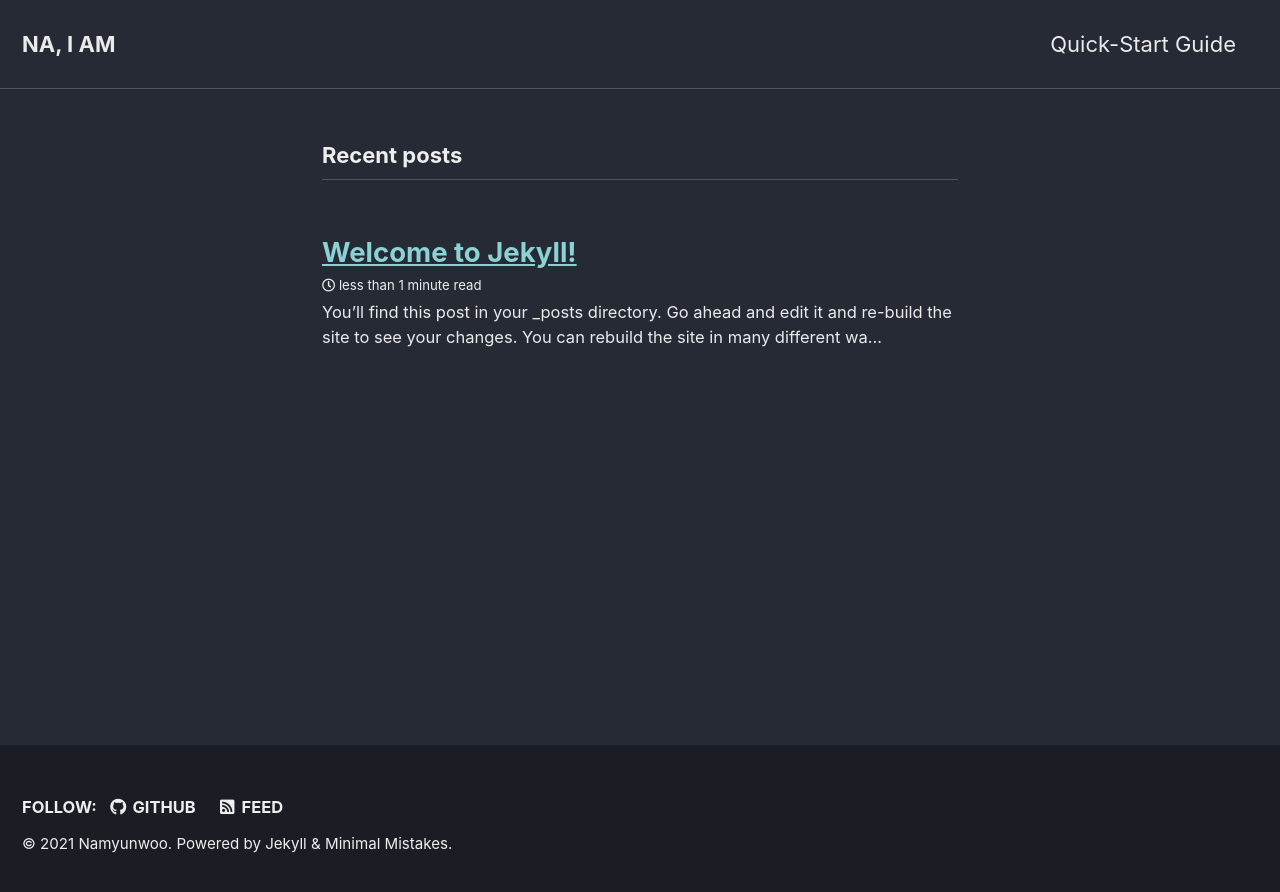
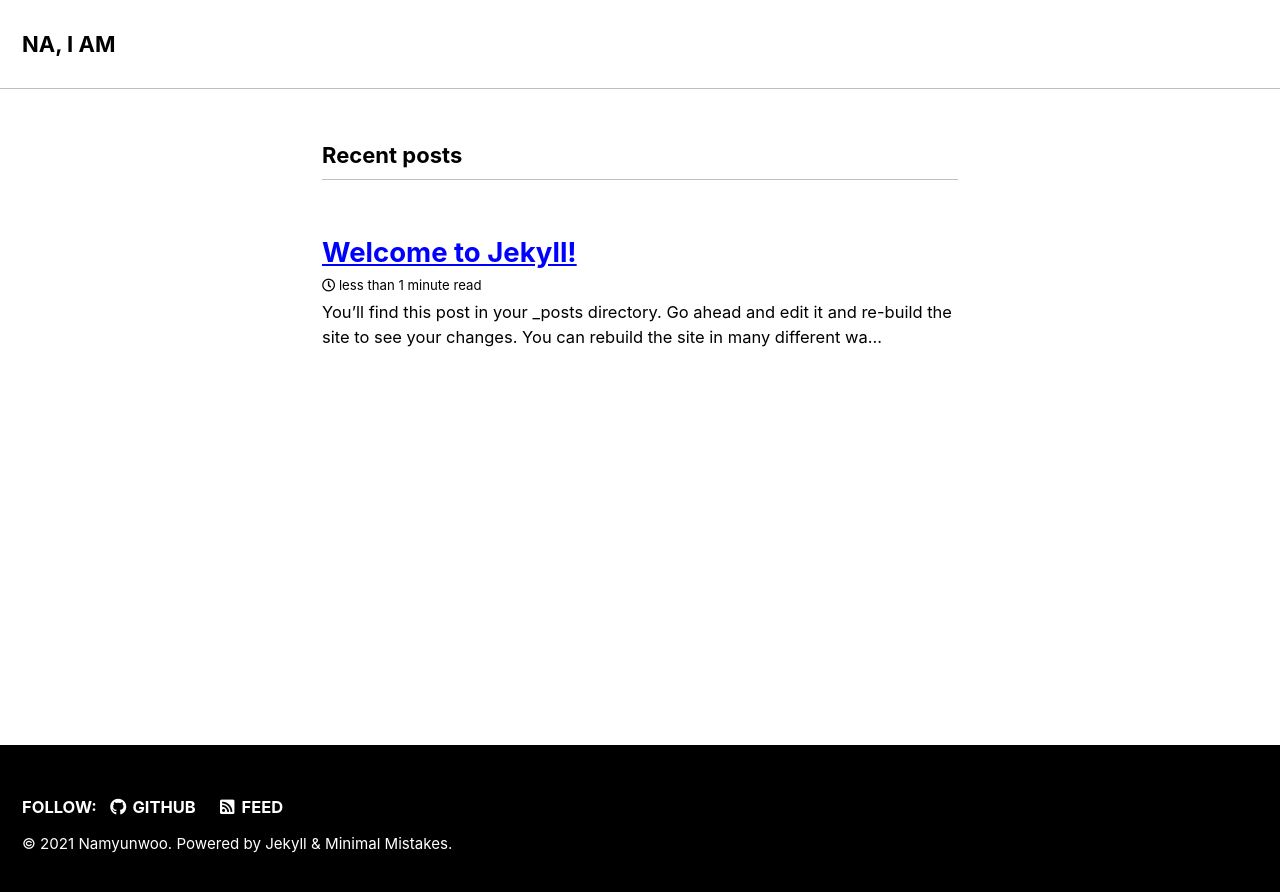
Before and after one commit to NAMYUNWOO/NAMYUNWOO.github.io, a Jekyll site: the page built from index.markdown, in a window 1280 px wide. Shown: the top 892 px of the page. Built offline with Jekyll 4.4.1, drawn with Linux system fonts in a browser that asks for light colours; cached includes are drawn as plain includes; the list of posts is cut into pages by our own code.

Commit message:
intro me

```diff
--- a/_config.yml
+++ b/_config.yml
@@ -12,7 +12,7 @@
 
 # theme                  : "minimal-mistakes-jekyll"
 remote_theme           : "namyunwoo/minimal-mistakes"
-minimal_mistakes_skin    : "dark" # "air", "aqua", "contrast", "dark", "dirt", "neon", "mint", "plum", "sunrise"
+minimal_mistakes_skin    : "contrast" # "air", "aqua", "contrast", "dark", "dirt", "neon", "mint", "plum", "sunrise"
 
 # Site Settings
 locale                   : "en-US"
--- a/_data/navigation.yml
+++ b/_data/navigation.yml
@@ -1,7 +1,7 @@
 # main links
 main:
-  - title: "Quick-Start Guide"
-    url: https://mmistakes.github.io/minimal-mistakes/docs/quick-start-guide/
+  #- title: "Quick-Start Guide"
+  #  url: https://mmistakes.github.io/minimal-mistakes/docs/quick-start-guide/
   # - title: "About"
   #   url: https://mmistakes.github.io/minimal-mistakes/about/
   # - title: "Sample Posts"
```
